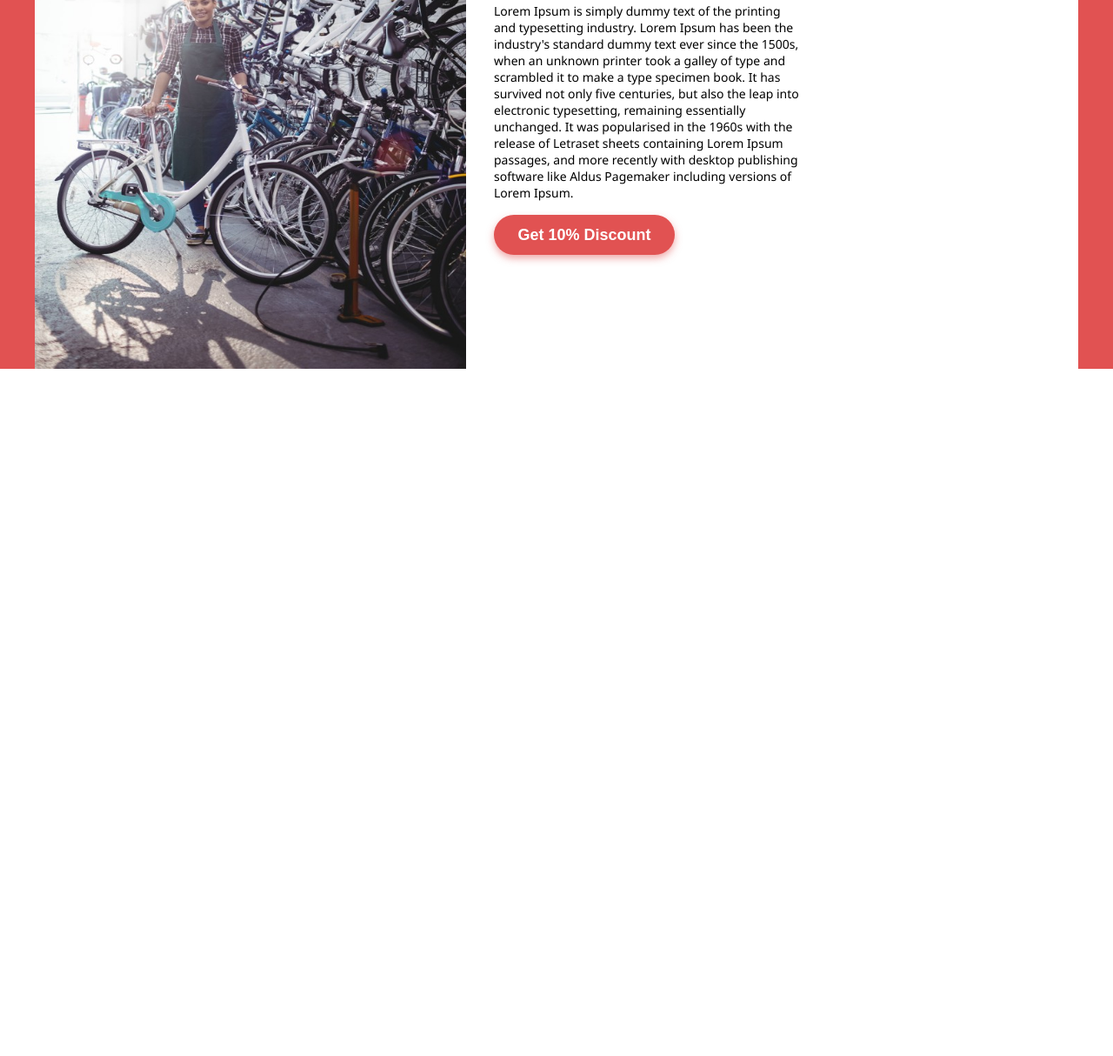
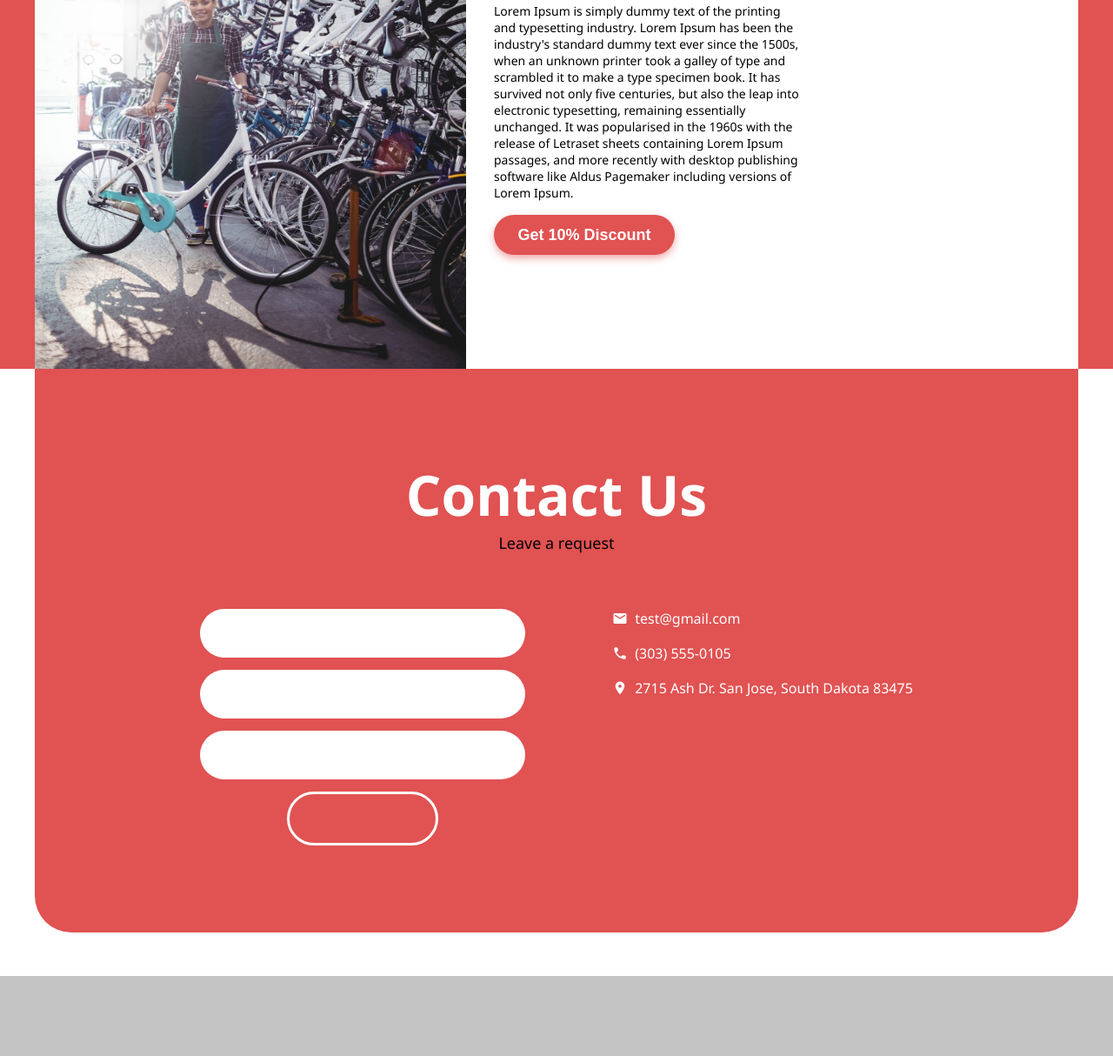
Before and after one commit to abu-bilaall/round-rock-bicycle-repair-landing-page, a plain HTML site: page index.html in a window 1280 px wide. Shown: the part 2070-3284 px from the top of the page at 87% size. Before the commit the page ends 2494 px from the top, so only its background shows below. Drawn offline with Linux system fonts and the light colour scheme.

Commit message:
Complete "Contact Us" section and footer

```diff
--- a/index.html
+++ b/index.html
@@ -120,6 +120,40 @@
             </div>
         </div>
     </div>
+
+    <div class="contact-section">
+        <div class="contact-us">
+            <div class="about-text">Contact Us</div>
+            <div class="about-subtext">Leave a request</div>
+            <div class="contacts">
+                <div class="idk">
+                    <div class="bg"></div>
+                    <div class="bg"></div>
+                    <div class="bg"></div>
+                    <div class="outline"></div>
+                </div>
+
+                <div class="moar-contacts">
+                    <div class="email">
+                        <img src="./images/mail.svg" alt="email" class="icons">
+                        <div class="email-address">test@gmail.com</div>
+                    </div>
+
+                    <div class="phone">
+                        <img src="./images/call.svg" alt="call" class="icons">
+                        <div class="phone-number">(303) 555-0105</div>
+                    </div>
+
+                    <div class="address">
+                        <img src="./images/location.svg" alt="address" class="icons">
+                        <div class="house-address">2715 Ash Dr. San Jose, South Dakota 83475</div>
+                    </div>
+                </div>
+            </div>
+        </div>
+    </div>
+
+    <div class="footer"></div>
 </body>
 
 </html>
--- a/styles.css
+++ b/styles.css
@@ -233,3 +233,91 @@ h3, h2 {
     font-size: 14px;
     /* text-align: justify; */
 }
+
+.contact-section {
+    height: 698px;
+    background-color: white;
+    display: flex;
+    justify-content: center;
+    align-items: start;
+}
+
+.contact-us {
+    background-color: #e15252;
+    border-bottom-left-radius: 42px;
+    border-bottom-right-radius: 42px;
+    width: 1200px;
+    height: 648px;
+
+    display: flex;
+    flex-direction: column;
+    justify-content: center;
+    align-items: center;
+}
+
+.contacts {
+    display: flex;
+    justify-content: center;
+    gap: 100px;
+    margin-top: 64px;
+}
+
+.idk {
+    display: flex;
+    flex-direction: column;
+    gap: 14px;
+    align-items: center;
+}
+
+.bg {
+    width: 374px;
+    height: 56px;
+    border: none;
+    border-radius: 35px;
+    background-color: white;
+}
+
+.outline {
+    width: 168px;
+    height: 56px;
+    border: 3px solid white;
+    border-radius: 35px;
+}
+
+.moar-contacts {
+    display: flex;
+    flex-direction: column;
+    gap: 18px;
+}
+
+.email-address,
+.phone-number,
+.house-address {
+    color: white;
+}
+
+.contact-contents {
+    background-color: whitesmoke;
+    height: 532px;
+    display: flex;
+    flex-direction: column;
+    justify-content: space-evenly;
+    margin-top: 32px;
+}
+
+.footer {
+    height: 92px;
+    background-color: #c4c4c4;
+}
+
+.email,
+.phone,
+.address {
+    display: flex;
+    gap: 8px;
+}
+
+.icons {
+    width: 18px;
+    height: auto;
+}
```
Also changed, not shown: images/call.svg (added), images/location.svg (added), images/mail.svg (added).
